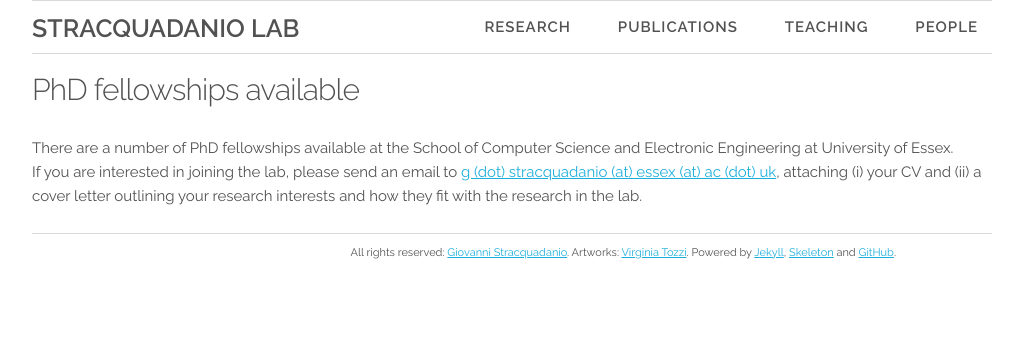
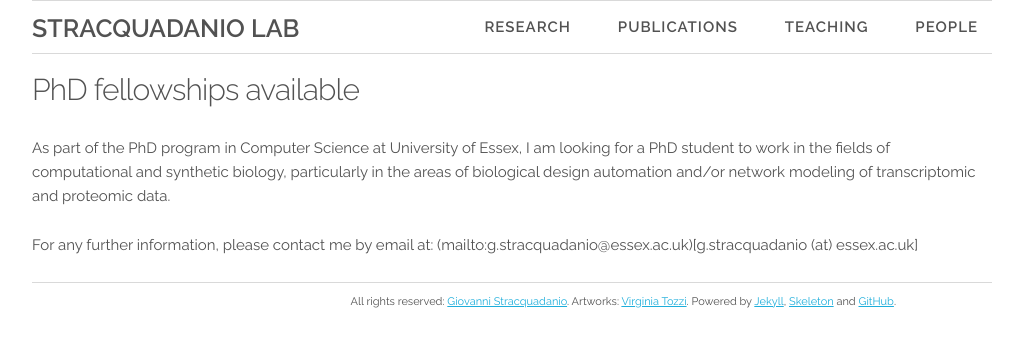
Before and after one commit to stracquadaniolab/stracquadaniolab.github.io, a Jekyll site: the page built from _posts/2017-01-11-phd-csee-fellowships.markdown, in a window 1280 px wide. Shown: the top 347 px of the page, without its empty margins (128-1151 px from the left). Built offline with Jekyll 4.4.1, drawn with Linux system fonts in a browser that asks for light colours.

Commit message:
updated phd call

```diff
--- a/_posts/2017-01-11-phd-csee-fellowships.markdown
+++ b/_posts/2017-01-11-phd-csee-fellowships.markdown
@@ -4,7 +4,9 @@ title:  "PhD fellowships available"
 date:   2017-01-11 09:00:00
 categories: news
 ---
+As part of the PhD program in Computer Science at University of Essex,
+I am looking for a PhD student to work in the fields of computational and synthetic biology,
+particularly in the areas of biological design automation and/or
+network modeling of transcriptomic and proteomic data.
 
-There are a number of PhD fellowships available at the School of Computer Science and Electronic Engineering at University of Essex.
-If you are interested in joining the lab, please send an email to [g (dot) stracquadanio (at) essex (at) ac (dot) uk](mailto:g.stracquadanio@essex.ac.uk),
-attaching (i) your CV and (ii) a cover letter outlining your research interests and how they fit with the research in the lab.
+For any further information, please contact me by email at: (mailto:g.stracquadanio@essex.ac.uk)[g.stracquadanio (at) essex.ac.uk]
```
